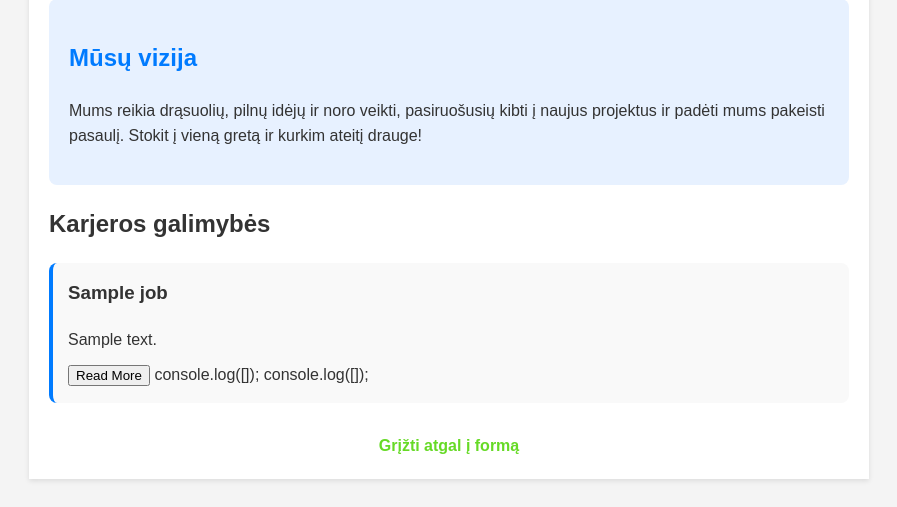
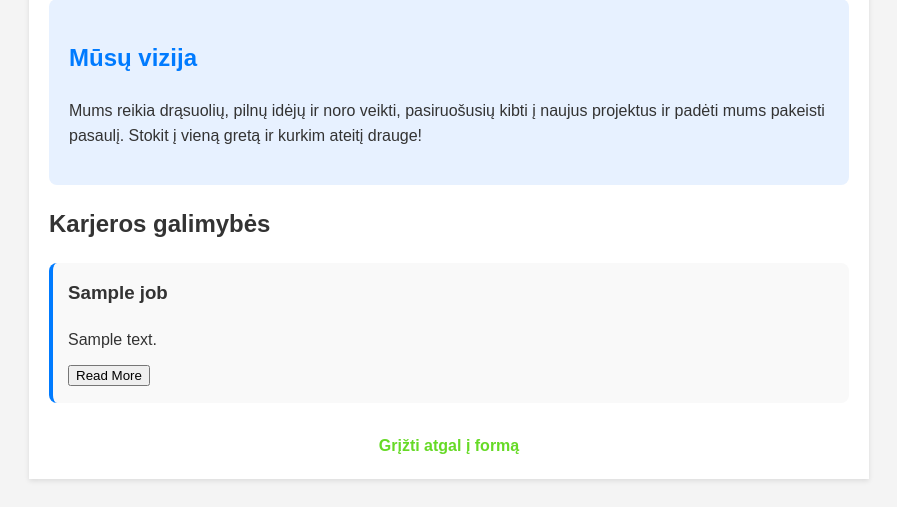
Before and after one commit to MisterVaidas/form-LT, a Flask app: template templates/jobs.html in a window 1280 px wide. Shown: the part 843-1350 px from the top of the page, without its empty margins (191-1088 px from the left). Run offline with Flask 3, Linux system fonts and the light colour scheme; the template is opened without the code that fills it: most values are stand-ins (such as "Sample title", 1, 10 or a date in 2020).

Commit message:
debuging

```diff
--- a/templates/jobs.html
+++ b/templates/jobs.html
@@ -26,9 +26,6 @@
                 <h3>{{ job.title }}</h3>
                 <p>{{ job.short_description }}</p>
                 <button onclick="openModal('{{ job.title|tojson|safe }}', '{{ job.full_description|tojson|safe }}')">Read More</button>
-                console.log({{ job.title|tojson|safe }});
-                console.log({{ job.full_description|tojson|safe }});
-
             </div>
             {% else %}
                 <p>Currently, there are no open positions.</p>
```
